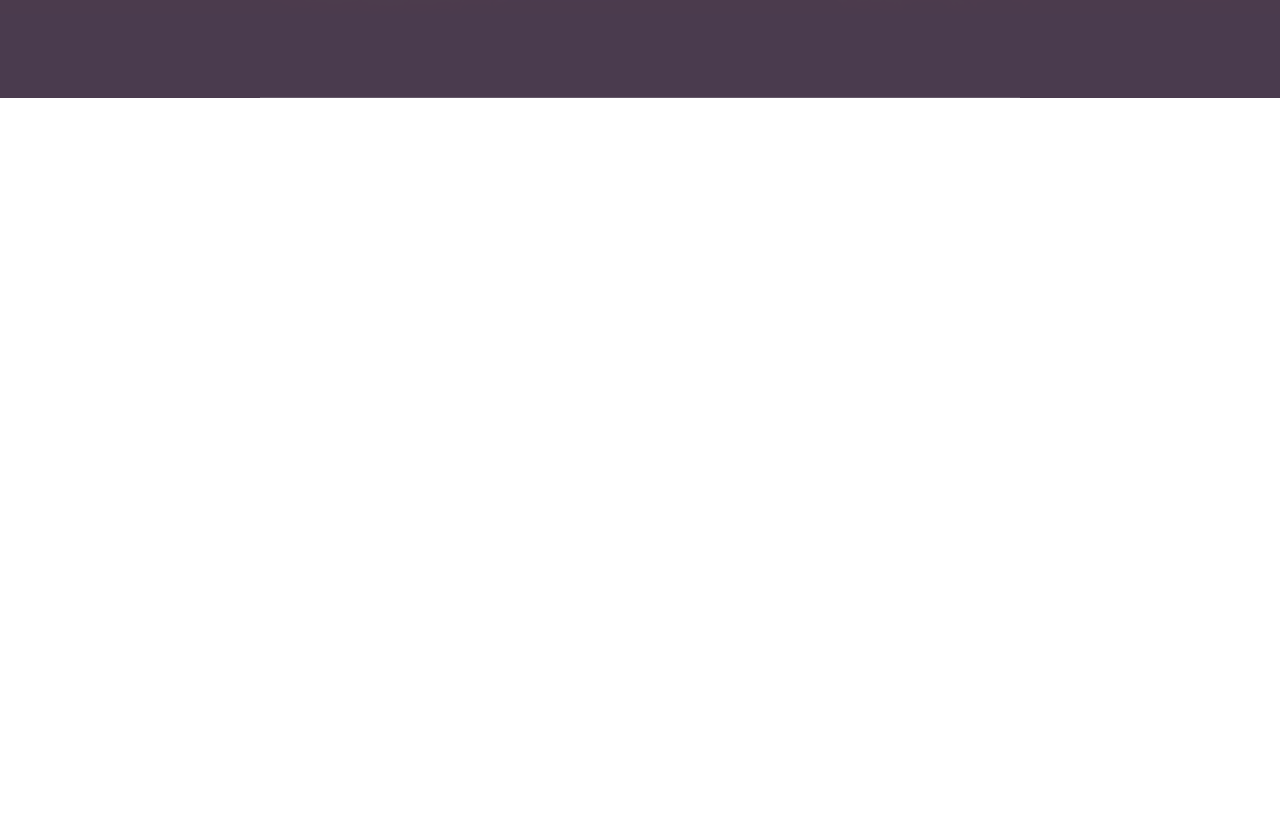
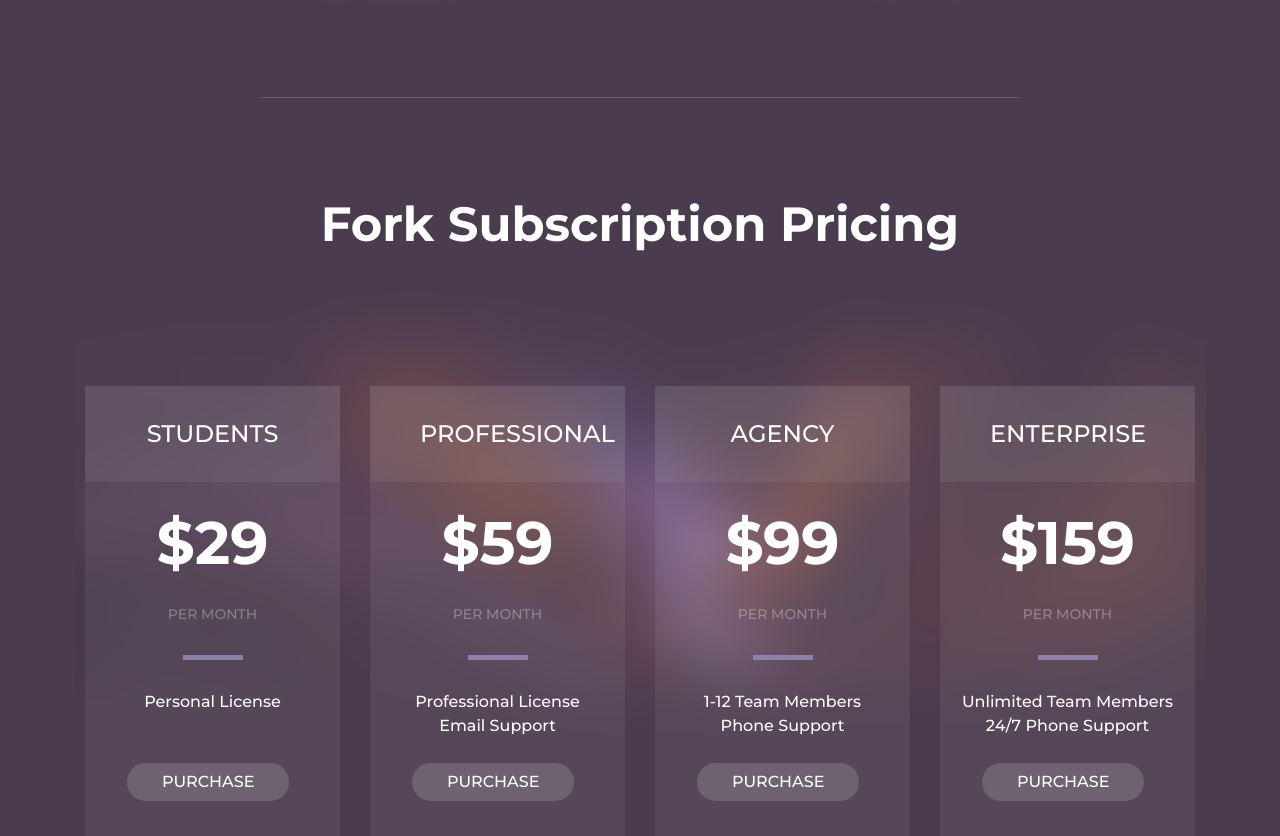
Before and after one commit to bartlomiej-pluta/forkio, a website: page src/index.html in a window 1280 px wide. Shown: the part 3457-4293 px from the top of the page. Before the commit the page ends 3555 px from the top, so only its background shows below. Drawn offline with nearby package versions, Linux system fonts and the light colour scheme; files that its build step writes are made by us from their sources.

Commit message:
Create pricing section

```diff
--- a/src/index.html
+++ b/src/index.html
@@ -323,6 +323,61 @@
             </div>
         </div>
     </section>
+    <section class="pricing">
+        <p class="pricing__title">Fork Subscription Pricing</p>
+        <div class="container">
+            <div class="row">
+                <div class="col-3">
+                    <div class="price">
+                        <p class="price__title">Students</p>
+                        <p class="price__value">$29</p>
+                        <p class="price__period">Per month</p>
+                        <hr class="price__splitter">
+                        <p class="price__description">Personal License</p>
+                        <a href="#" class="rounded-button price__rounded-button--purchase">
+                            Purchase
+                        </a>
+                    </div>
+                </div>
+                <div class="col-3">
+                    <div class="price">
+                        <p class="price__title">Professional</p>
+                        <p class="price__value">$59</p>
+                        <p class="price__period">Per month</p>
+                        <hr class="price__splitter">
+                        <p class="price__description">Professional License<br />Email Support</p>
+                        <a href="#" class="rounded-button price__rounded-button--purchase">
+                            Purchase
+                        </a>
+                    </div>
+                </div>
+                <div class="col-3">
+                    <div class="price">
+                        <p class="price__title">Agency</p>
+                        <p class="price__value">$99</p>
+                        <p class="price__period">Per month</p>
+                        <hr class="price__splitter">
+                        <p class="price__description">1-12 Team Members<br />Phone Support</p>
+                        <a href="#" class="rounded-button price__rounded-button--purchase">
+                            Purchase
+                        </a>
+                    </div>
+                </div>
+                <div class="col-3">
+                    <div class="price">
+                        <p class="price__title">Enterprise</p>
+                        <p class="price__value">$159</p>
+                        <p class="price__period">Per month</p>
+                        <hr class="price__splitter">
+                        <p class="price__description">Unlimited Team Members<br />24/7 Phone Support</p>
+                        <a href="#" class="rounded-button price__rounded-button--purchase">
+                            Purchase
+                        </a>
+                    </div>
+                </div>
+            </div>
+        </div>
+    </section>
 </div>
 
 <!-- JavaScript -->
--- /dev/null
+++ b/src/scss/_pricing.scss
@@ -0,0 +1,78 @@
+.pricing {
+  background: $background-violet url(../img/testimonials/pricing.png) no-repeat 50% 30% / contain;
+  padding-top: 90px;
+  position: relative;
+}
+
+.pricing__title {
+  padding-bottom: 110px;
+  font-family: Montserrat, sans-serif;
+  font-size: 48px;
+  font-weight: bold;
+  color: white;
+  text-transform: capitalize;
+  text-align: center;
+}
+
+.price {
+  background-color: rgba(255, 255, 255, 0.06);
+  height: 450px;
+}
+
+.price__title {
+  background-color: rgba(255, 255, 255, 0.06);
+  font-family: Montserrat, sans-serif;
+  font-size: 24px;
+  font-weight: 500;
+  color: white;
+  text-transform: uppercase;
+  padding: 30px 50px;
+  text-align: center;
+}
+
+.price__value {
+  font-family: Montserrat, sans-serif;
+  font-size: 60px;
+  font-weight: bold;
+  color: white;
+  text-align: center;
+}
+
+.price__period {
+  font-family: Montserrat, sans-serif;
+  font-size: 14px;
+  font-weight: 500;
+  color: white;
+  opacity: 0.3;
+  text-transform: uppercase;
+  text-align: center;
+}
+
+.price__splitter {
+  margin: 30px auto;
+  color: $primary;
+  border: none;
+  width: 60px;
+  height: 5px;
+  background-color: $primary;
+}
+
+.price__description {
+  font-family: Montserrat, sans-serif;
+  font-size: 16px;
+  font-weight: 500;
+  color: white;
+  text-transform: capitalize;
+  text-align: center;
+}
+
+.price__rounded-button--purchase {
+  background-color: rgba(255, 255, 255, 0.15);
+  position: absolute;
+  bottom: 35px;
+  left: 20%;
+  font-family: Montserrat, sans-serif;
+  font-weight: 500;
+  font-size: 16px;
+  text-transform: uppercase;
+}
--- a/src/scss/style.scss
+++ b/src/scss/style.scss
@@ -11,3 +11,4 @@
 @import "reviews";
 @import "social";
 @import "testimonials";
+@import "pricing";
```
